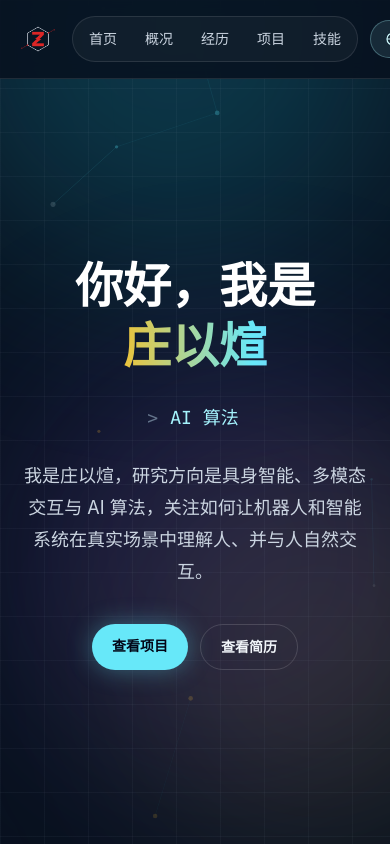
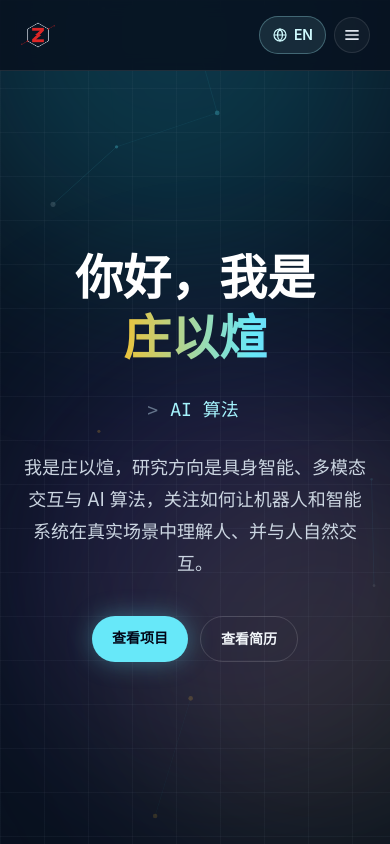
Before and after one commit to LeGendZyx/LeGendZyx.github.io, a React (Vite) app: page / in a window 390 px wide. Shown: the top 844 px of the page. Built offline with nearby package versions, Linux system fonts and the light colour scheme.

Commit message:
Add mobile hamburger menu so header fits small screens

```diff
--- a/src/App.jsx
+++ b/src/App.jsx
@@ -83,6 +83,7 @@ function App() {
         const saved = localStorage.getItem("lang");
         return saved === "en" || saved === "zh" ? saved : "zh";
     });
+    const [menuOpen, setMenuOpen] = useState(false);
     const t = content[lang];
 
     useEffect(() => {
@@ -100,15 +101,15 @@ function App() {
             <div className="fixed inset-0 z-0 bg-[linear-gradient(90deg,rgba(148,163,184,0.06)_1px,transparent_1px),linear-gradient(180deg,rgba(148,163,184,0.06)_1px,transparent_1px)] bg-[size:44px_44px]" />
 
             <header className="sticky top-0 z-30 border-b border-white/10 bg-[#08111f]/85 backdrop-blur">
-                <nav className="mx-auto flex max-w-6xl items-center justify-between gap-4 px-5 py-4 sm:px-8">
+                <nav className="mx-auto flex max-w-6xl items-center justify-between gap-3 px-5 py-4 sm:px-8">
                     <a
                         href="#home"
                         className="shrink-0 transition duration-300 hover:scale-110 hover:drop-shadow-[0_0_10px_rgba(248,113,113,0.45)]"
                     >
                         <img src={`${import.meta.env.BASE_URL}icon.png`} alt="LeGendZ" className="h-9 w-9" />
                     </a>
-                    <div className="flex items-center gap-3">
-                        <div className="flex gap-1 overflow-x-auto rounded-full border border-white/10 bg-white/[0.04] p-1">
+                    <div className="flex items-center gap-2 sm:gap-3">
+                        <div className="hidden gap-1 rounded-full border border-white/10 bg-white/[0.04] p-1 md:flex">
                             {t.navItems.map((item) => (
                                 <a
                                     key={item.href}
@@ -124,7 +125,7 @@ function App() {
                             onClick={toggleLang}
                             title={t.ui.switchTo}
                             aria-label={t.ui.switchTo}
-                            className="flex shrink-0 items-center gap-1.5 rounded-full border border-cyan-200/30 bg-cyan-200/10 px-3.5 py-2 text-sm font-semibold text-cyan-100 transition hover:border-cyan-200/60 hover:bg-cyan-200/20 hover:shadow-[0_0_18px_rgba(103,232,249,0.25)]"
+                            className="flex shrink-0 items-center gap-1.5 rounded-full border border-cyan-200/30 bg-cyan-200/10 px-3 py-2 text-sm font-semibold text-cyan-100 transition hover:border-cyan-200/60 hover:bg-cyan-200/20 hover:shadow-[0_0_18px_rgba(103,232,249,0.25)] sm:px-3.5"
                         >
                             <svg viewBox="0 0 24 24" fill="none" stroke="currentColor" strokeWidth="1.8" className="h-4 w-4" aria-hidden="true">
                                 <circle cx="12" cy="12" r="9" />
@@ -132,8 +133,33 @@ function App() {
                             </svg>
                             {t.ui.switchLabel}
                         </button>
+                        <button
+                            type="button"
+                            onClick={() => setMenuOpen((prev) => !prev)}
+                            aria-label={t.ui.menuLabel}
+                            aria-expanded={menuOpen}
+                            className="flex h-9 w-9 shrink-0 items-center justify-center rounded-full border border-white/10 bg-white/[0.04] text-slate-200 transition hover:border-cyan-200/40 hover:text-white md:hidden"
+                        >
+                            <svg viewBox="0 0 24 24" fill="none" stroke="currentColor" strokeWidth="2" className="h-5 w-5" aria-hidden="true">
+                                {menuOpen ? <path d="M6 6l12 12M18 6L6 18" /> : <path d="M4 7h16M4 12h16M4 17h16" />}
+                            </svg>
+                        </button>
                     </div>
                 </nav>
+                {menuOpen ? (
+                    <div className="border-t border-white/10 px-5 pb-3 pt-2 md:hidden">
+                        {t.navItems.map((item) => (
+                            <a
+                                key={item.href}
+                                href={item.href}
+                                onClick={() => setMenuOpen(false)}
+                                className="block rounded-lg px-3 py-2.5 text-sm text-slate-300 transition hover:bg-white/10 hover:text-white"
+                            >
+                                {item.label}
+                            </a>
+                        ))}
+                    </div>
+                ) : null}
             </header>
 
             <main className="relative z-10 mx-auto max-w-6xl px-5 pb-20 sm:px-8">
--- a/src/content.js
+++ b/src/content.js
@@ -186,6 +186,7 @@ const zh = {
         techLabel: "技术栈：",
         switchLabel: "EN",
         switchTo: "Switch to English",
+        menuLabel: "菜单",
     },
 };
 
@@ -382,6 +383,7 @@ const en = {
         techLabel: "Tech: ",
         switchLabel: "中",
         switchTo: "切换到中文",
+        menuLabel: "Menu",
     },
 };
 
```
